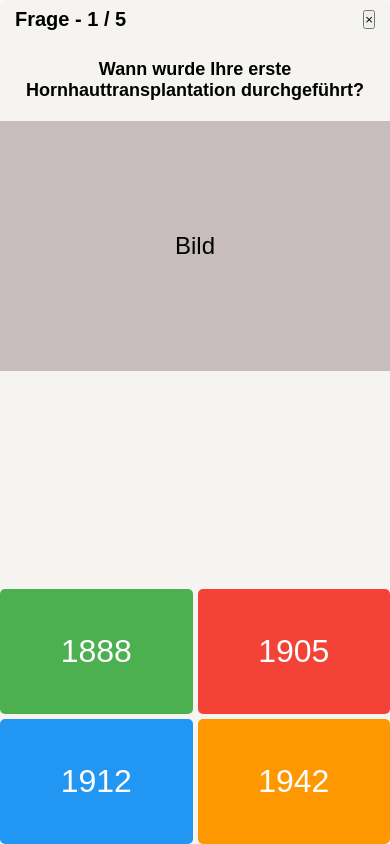
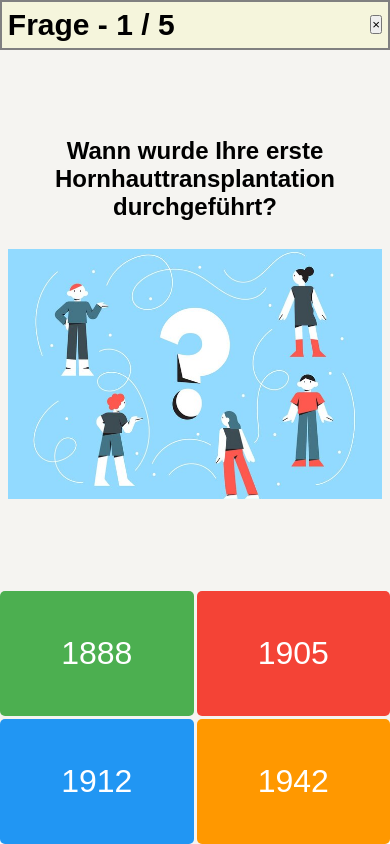
Before and after one commit to m4xi698/QuizballApp, a plain HTML site: page wp_portfolio/game.html in a window 390 px wide. Drawn offline with Linux system fonts and the light colour scheme.

Commit message:
added a photo for question page and optimised for display size.

```diff
--- a/wp_portfolio/game.html
+++ b/wp_portfolio/game.html
@@ -14,8 +14,11 @@
         </div>
         <div class="question">
             <h2 id="question-text">Fragetext</h2>
-            <div id="question-image" class="image">Bild</div>
+            <div id="question-image" class="image">
+                <img src="question.jpg" alt="Question Image">
+            </div>
         </div>
+
         <div class="options">
             <button class="option optionA" id="optionA">Wahl A</button>
             <button class="option optionB" id="optionB">Wahl B</button>
--- a/wp_portfolio/styles.css
+++ b/wp_portfolio/styles.css
@@ -10,8 +10,7 @@ body {
   justify-content: center;
   align-items: center;
   margin: 0;
-  padding: 1% 0;
-  width: auto;
+  width: 100%;
   height: 100vh;
   overflow: hidden;
 }
@@ -40,29 +39,59 @@ body {
 }
 
 .header {
+  background-color: beige;
+  border:2px solid gray;
+  font-size: 30%;
   display: flex;
   justify-content: space-between;
   align-items: center;
-  padding: 2% 15px;
+  padding: 1.5%;
 }
 
+.header h1 {
+  font-size: 300%;
+}
 
 .question {
-  text-align: center;
-  margin: 20px 0;
   flex-grow: 1;
+  display: flex;
+  flex-direction: column;
+  justify-content: center;
+  align-items: center;
+}
+
+.question h2{
+  font-size: 250%;
+  margin: 2% 0;
+  justify-content: center;
+  align-items: center;
 }
 
 .image {
-  width: 100%;
-  height: 300px;
-  background-color: #c7bdbd;
+  width: 110%;
+  max-height: 1000px;
+  border-bottom: 300px;
+  background-color: rgb(245, 244, 241);
   display: flex;
   justify-content: center;
   align-items: center;
   font-size: 24px;
-  margin-top: 20px;
-  margin-bottom: 20px;
+  margin-top: 2%;
+  margin-bottom: 2%;
+  overflow: hidden;
+
+}
+
+.question-image {
+  object-fit: cover;
+  padding: 100px;
+}
+
+.image img {
+  max-width:100%;
+  max-height: 115%;
+  height: auto;
+
 }
 
 .options {
@@ -70,21 +99,23 @@ body {
   flex-wrap: wrap;
   justify-content: space-between;
   align-items: center;
-  gap: 5px;
+  gap: 3px;
   padding: 0% 0% 0% 0%;
+  margin-top: auto;
+  margin-bottom: 0;
 }
 
 .option {
   color: white;
   border: none;
-  padding: 25px;
+  padding: 20px;
   font-size: 200%;
   font-display: center;
   cursor: pointer;
   border-radius: 5px;
   transition: background-color 0.3s;
   flex: 1 1 calc(50% - 4%);
-  height: 125px;
+  height: 150px;
 }
 
 .optionA {
@@ -112,13 +143,23 @@ body {
 
 @media (max-width: 1000px) {
   .image {
-    padding: 20px;
+    height: 150%;
+    border-bottom: 300px;
+  }
+  .question{
+    h2 {
+      align-items: center;
+      font-size: 250%;
+      margin: 2% 0;
+    }
   }
 }
 @media (max-width: 768px) {
   image {
+    padding-bottom: 300px;
     width: 100%;
     height: 200px;
+    margin-top: 30px;
   }
  }
 
@@ -126,18 +167,52 @@ body {
     font-size: 12px;
   }
   .question{
-    font-size: 12px;
+    h2 {
+      font-size: 170%;
+      margin: 2% 0;
+      margin-bottom: 20px;
+    }
   }
   .image {
     width: 100%;
     height: 250px;
   }
+  .option {
+    height: 125px;
+  }
+
+  @media (max-width: 565px) {
+    .header{
+      font-size: 10px;
+    }
+    .option {
+      height: 125px;
+    }
+    .question{
+      h2 {
+        font-size: 180%;
+        margin: 2% 0;
+        margin-bottom: 20px;
+      }
+    }
+  }
 
 @media (max-width: 480px) {
+  image {
+    padding-bottom: 200px;
+    width: 100%;
+    height: 200px;
+    margin-top: 30px;
+  }
   .header{
     font-size: 10px;
   }
   .question{
-    font-size: 12px;
+    h2 {
+      font-size: 150%;
+      margin: 1% 0;
+      margin-bottom: 20px;
+      text-align: center;
+    }
   }
 }
```
Also changed, not shown: wp_portfolio/question.jpg (added).
